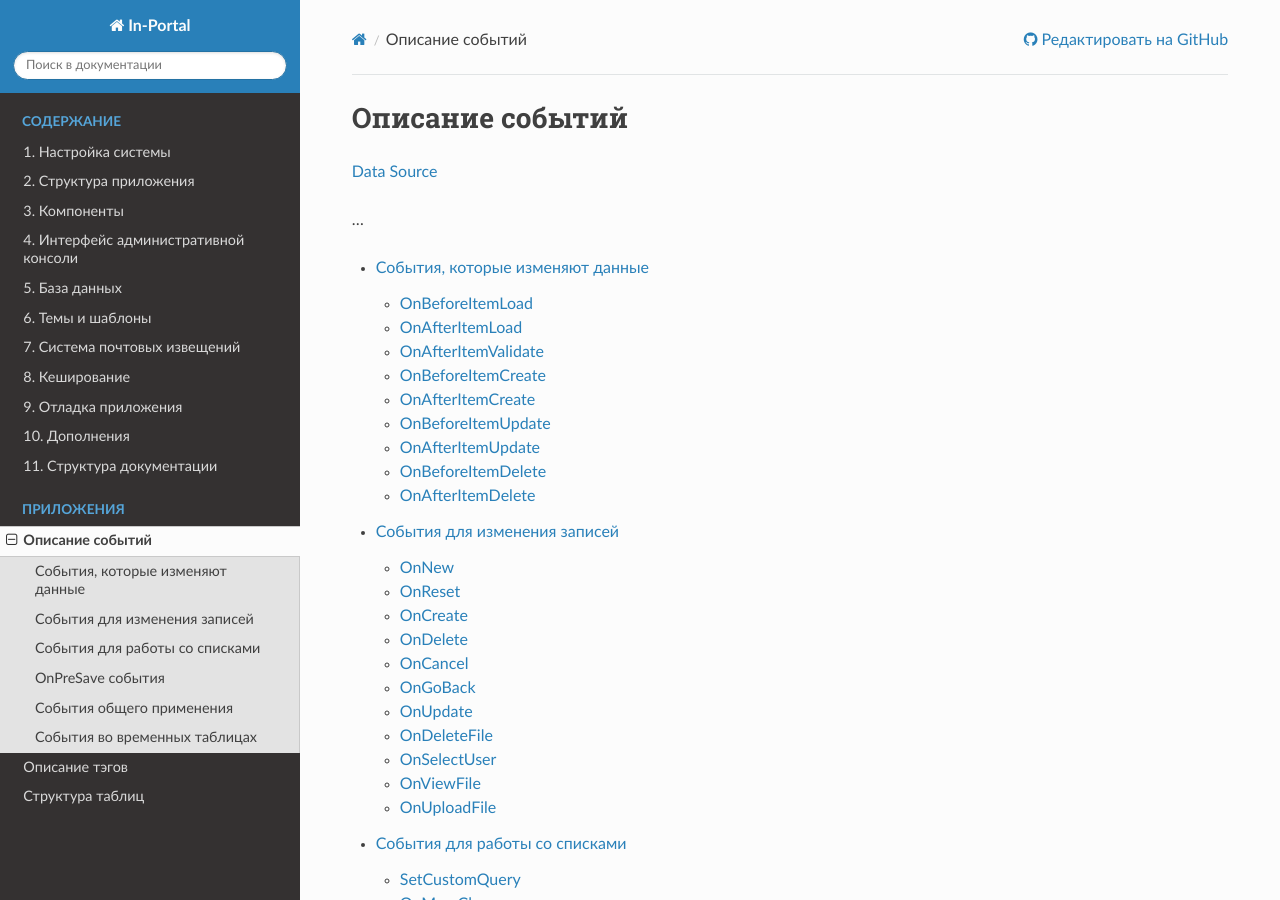
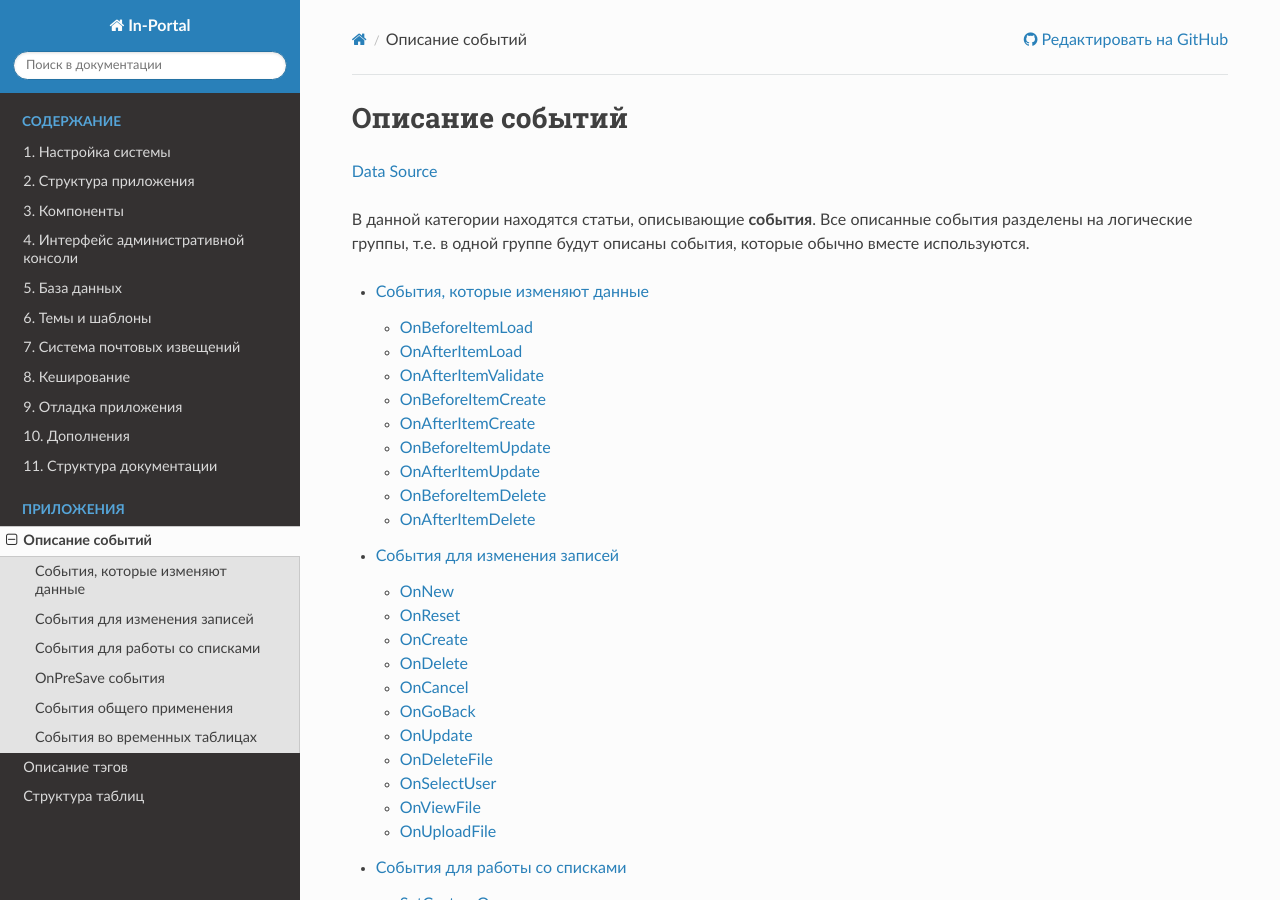
Before and after one commit to in-portal/guide-ru, a Sphinx documentation site: the page built from docs/events.rst, in a window 1280 px wide and 900 px high. Built offline with Sphinx 7.4.7 and the Read the Docs theme 3.1.0, drawn with Linux system fonts in a browser that asks for light colours.

Commit message:
Integrated "/events.rst"

```diff
--- a/docs/events.rst
+++ b/docs/events.rst
@@ -2,7 +2,8 @@
 ################
 `Data Source`_
 
-...
+В данной категории находятся статьи, описывающие **события**. Все описанные события разделены на
+логические группы, т.е. в одной группе будут описаны события, которые обычно вместе используются.
 
 .. toctree::
    :maxdepth: 2
```
